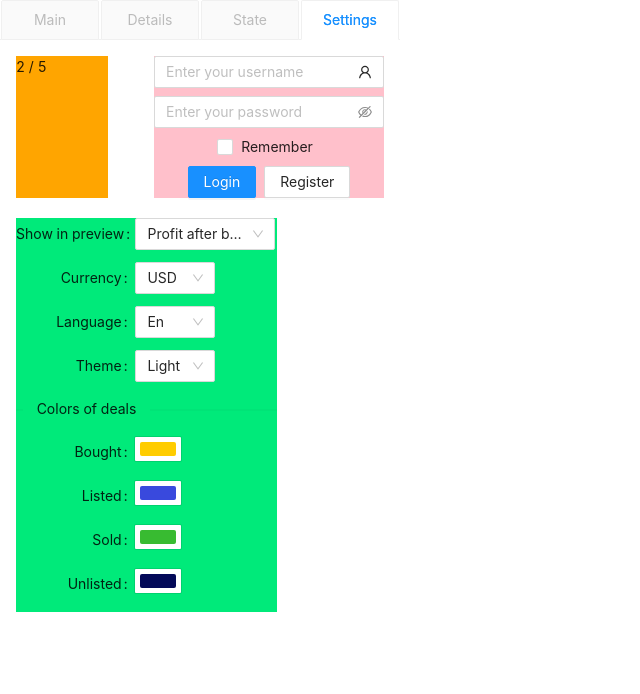
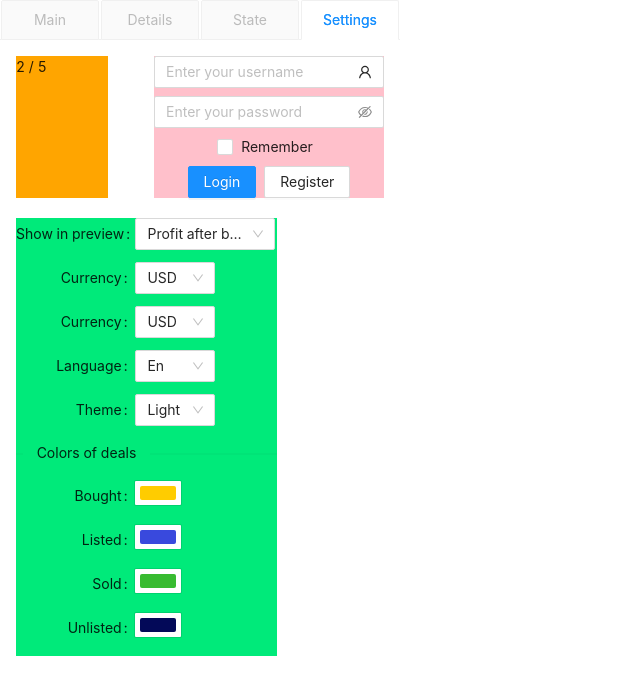
Before and after one commit to victorchilari/popup-sit, a React (Create React App) app: page / in a window 1280 px wide. Shown: the top 694 px of the page, without its empty margins (0-640 px from the left). Built offline with nearby package versions, Linux system fonts and the light colour scheme.

Commit message:
Create component DSelect with default and inproved props

```diff
--- /dev/null
+++ b/src/components/def/DSelect.tsx
@@ -0,0 +1,46 @@
+import React from 'react';
+import {Form, Select} from 'antd';
+
+const {Option} = Select;
+
+interface IOption {
+	value: string;
+	title: string;
+}
+
+interface ISelect {
+	name: string;
+	label?: string;
+	defaultValue?: string;
+	handler: Function;
+	options: Array<IOption>;
+	width?: 'default' | 'medium' | number;
+}
+export default function DSelect(props: ISelect) {
+	const posible_witdth = {
+		default: 80,
+		medium: 140
+	};
+	const width = {'width': 80};
+	if (typeof props.width === 'string') {
+		width.width = posible_witdth[props.width] || posible_witdth.default;
+	} else if (typeof props.width === 'number') {
+		width.width = props.width;
+	}
+
+	return (
+		<Form.Item name={props.name} label={props?.label}>
+			<Select
+				defaultValue={props?.defaultValue}
+				style={width}
+				onChange={value => props.handler({key: props.name, value})}
+			>
+				{props.options.map(d => (
+					<Option value={d.value} key={d.value}>
+						{d.title}
+					</Option>
+				))}
+			</Select>
+		</Form.Item>
+	);
+}
--- a/src/pages/Settings/SettingsPicker.jsx
+++ b/src/pages/Settings/SettingsPicker.jsx
@@ -7,6 +7,7 @@ import reactCSS from 'reactcss';
 import {SketchPicker} from 'react-color';
 import {Form, Select, Divider} from 'antd';
 import Color from '../../utils/Color';
+import DSelect from './../../components/def/DSelect';
 
 import {setDealCollor, setUniqueSettings} from './../../redux/settings/actions';
 
@@ -60,6 +61,17 @@ const SettingsPicker = ({settings, setDealCollor, setUniqueSettings}) => {
 						<Option value='rub'>RUB</Option>
 					</Select>
 				</Form.Item>
+				<DSelect
+					name='currency'
+					label='Currency:'
+					defaultValue={others.currency}
+					handler={setUniqueSettings}
+					options={[
+						{value: 'usd', title: 'USD'},
+						{value: 'euro', title: 'EURO'},
+						{value: 'rub', title: 'RUB'}
+					]}
+				/>
 				<Form.Item name='language' label='Language:'>
 					<Select
 						defaultValue={others.language}
```
